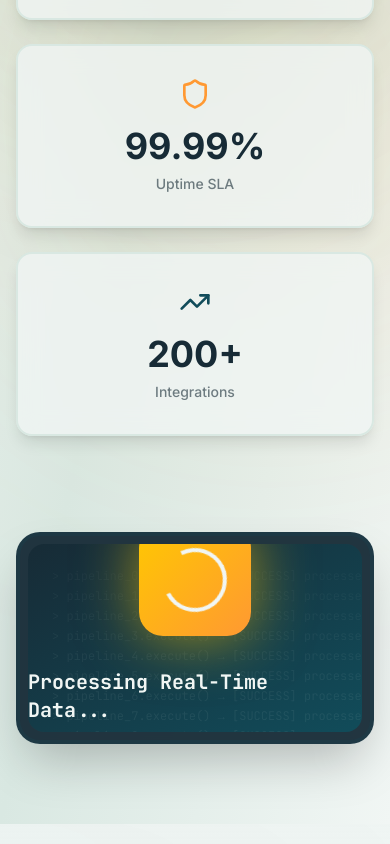
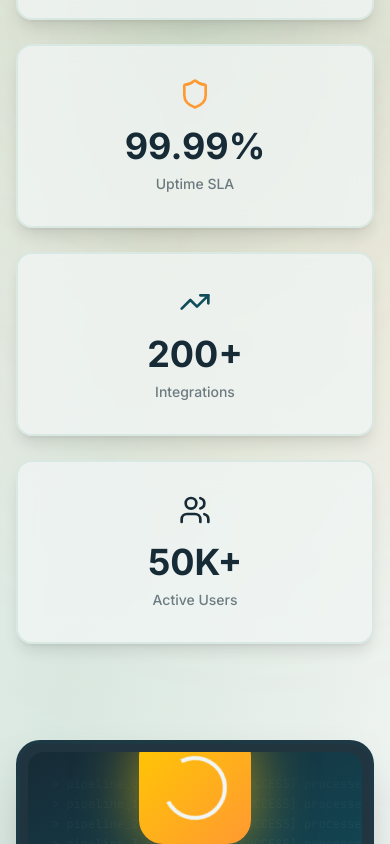
Before and after one commit to dakshvirsingh792007/Dativo.ai, a React (Vite) app: page / in a window 390 px wide. Shown: the part 1046-1890 px from the top of the page. Built offline with nearby package versions, Linux system fonts and the light colour scheme.

Commit message:
Add 4th stats box and implement animated counting for all stats

```diff
--- a/src/components/Hero.tsx
+++ b/src/components/Hero.tsx
@@ -1,6 +1,30 @@
-import { motion } from 'framer-motion';
-import { Sparkles, Zap, Shield, TrendingUp } from 'lucide-react';
+import { motion, useInView, useMotionValue, useSpring } from 'framer-motion';
+import { Sparkles, Zap, Shield, TrendingUp, Users } from 'lucide-react';
 import AnimatedButton from './AnimatedButton';
+import { useEffect, useRef } from 'react';
+
+const AnimatedCounter = ({ value, suffix = '', decimals = 0 }: { value: number; suffix?: string; decimals?: number }) => {
+  const ref = useRef<HTMLSpanElement>(null);
+  const motionValue = useMotionValue(0);
+  const springValue = useSpring(motionValue, { duration: 2000, bounce: 0 });
+  const isInView = useInView(ref, { once: true, margin: "-100px" });
+
+  useEffect(() => {
+    if (isInView) {
+      motionValue.set(value);
+    }
+  }, [isInView, motionValue, value]);
+
+  useEffect(() => {
+    springValue.on("change", (latest) => {
+      if (ref.current) {
+        ref.current.textContent = latest.toFixed(decimals) + suffix;
+      }
+    });
+  }, [springValue, decimals, suffix]);
+
+  return <span ref={ref}>0{suffix}</span>;
+};
 
 const Hero = () => {
   return (
@@ -55,20 +79,26 @@ const Hero = () => {
           initial={{ opacity: 0, y: 40 }}
           animate={{ opacity: 1, y: 0 }}
           transition={{ delay: 0.6, duration: 0.8 }}
-          className="grid grid-cols-1 md:grid-cols-3 gap-6 max-w-4xl mx-auto"
+          className="grid grid-cols-1 md:grid-cols-2 lg:grid-cols-4 gap-6 max-w-6xl mx-auto"
         >
           {[
-            { icon: <Zap className="text-forsythia" size={32} />, value: '10M+', label: 'Events/Second' },
-            { icon: <Shield className="text-deep-saffron" size={32} />, value: '99.99%', label: 'Uptime SLA' },
-            { icon: <TrendingUp className="text-nocturnal-expedition" size={32} />, value: '200+', label: 'Integrations' },
+            { icon: <Zap className="text-forsythia" size={32} />, value: 10, suffix: 'M+', label: 'Events/Second', decimals: 0 },
+            { icon: <Shield className="text-deep-saffron" size={32} />, value: 99.99, suffix: '%', label: 'Uptime SLA', decimals: 2 },
+            { icon: <TrendingUp className="text-nocturnal-expedition" size={32} />, value: 200, suffix: '+', label: 'Integrations', decimals: 0 },
+            { icon: <Users className="text-oceanic-noir" size={32} />, value: 50, suffix: 'K+', label: 'Active Users', decimals: 0 },
           ].map((stat, index) => (
             <motion.div
               key={index}
-              whileHover={{ y: -5 }}
+              initial={{ opacity: 0, y: 20 }}
+              animate={{ opacity: 1, y: 0 }}
+              transition={{ delay: 0.8 + index * 0.1, duration: 0.5 }}
+              whileHover={{ y: -5, scale: 1.02 }}
               className="bg-arctic-powder/80 backdrop-blur-md border-2 border-mystic-mint rounded-2xl p-8 shadow-lg hover:shadow-xl transition-all duration-300"
             >
               <div className="mb-4 flex justify-center">{stat.icon}</div>
-              <div className="text-4xl font-bold text-oceanic-noir mb-2">{stat.value}</div>
+              <div className="text-4xl font-bold text-oceanic-noir mb-2">
+                <AnimatedCounter value={stat.value} suffix={stat.suffix} decimals={stat.decimals} />
+              </div>
               <div className="text-sm text-oceanic-noir/60 font-medium">{stat.label}</div>
             </motion.div>
           ))}
```
